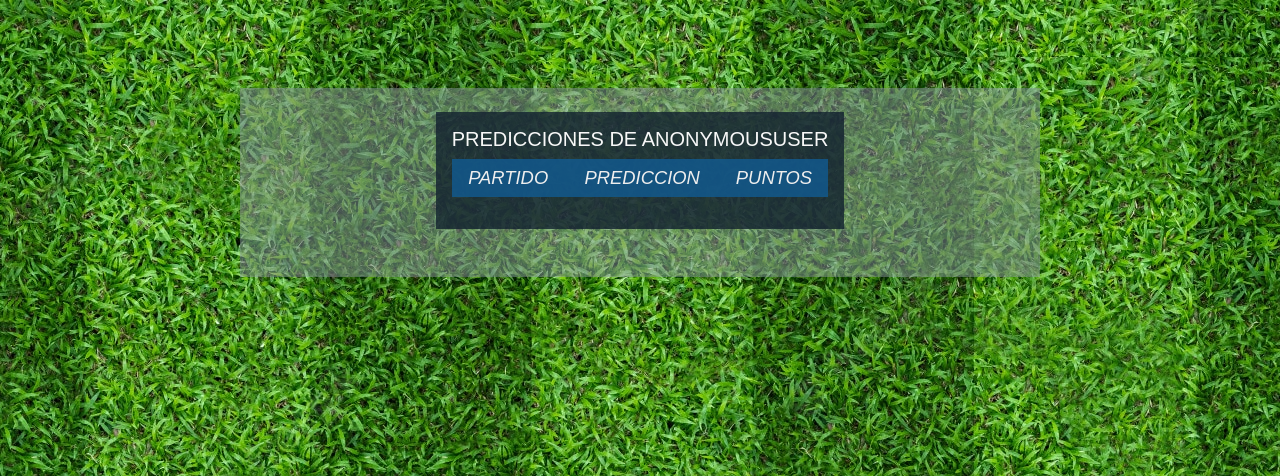
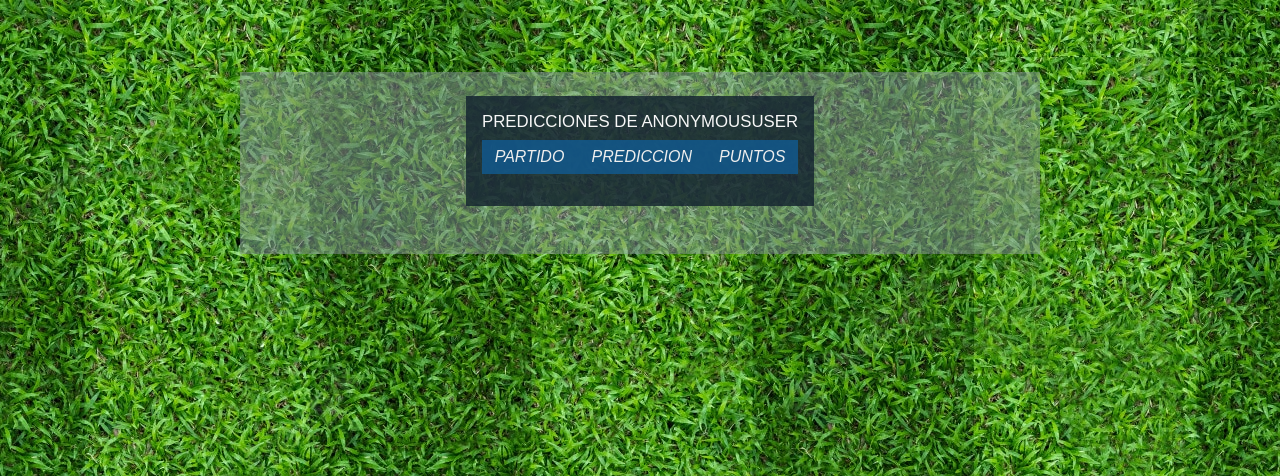
Before and after one commit to JP235/mundial, a Django app: page /mis_predicciones in a window 1280 px wide. Shown: the top 476 px of the page. Run offline with Django 3.2, Linux system fonts and the light colour scheme; lists and menus that the app fills with data are empty.

Commit message:
font size

```diff
--- a/home/static/main.css
+++ b/home/static/main.css
@@ -25,10 +25,10 @@
     --br: 4px;
     --font: "Titillium Web", sans-serif;
     --size-big: 5.5vh;
-    --size-avg: 2.3vh;
-    --font-avg-width: 3.1vw;
-    --size-avg-plus: 2.5vh;
-    --size-avg-min: 2vh;
+    --size-avg: 2vh;
+    --font-avg-width: 3vw;
+    --size-avg-plus: 2.1vh;
+    --size-avg-min: 1.8vh;
 }
 
 html {
```
